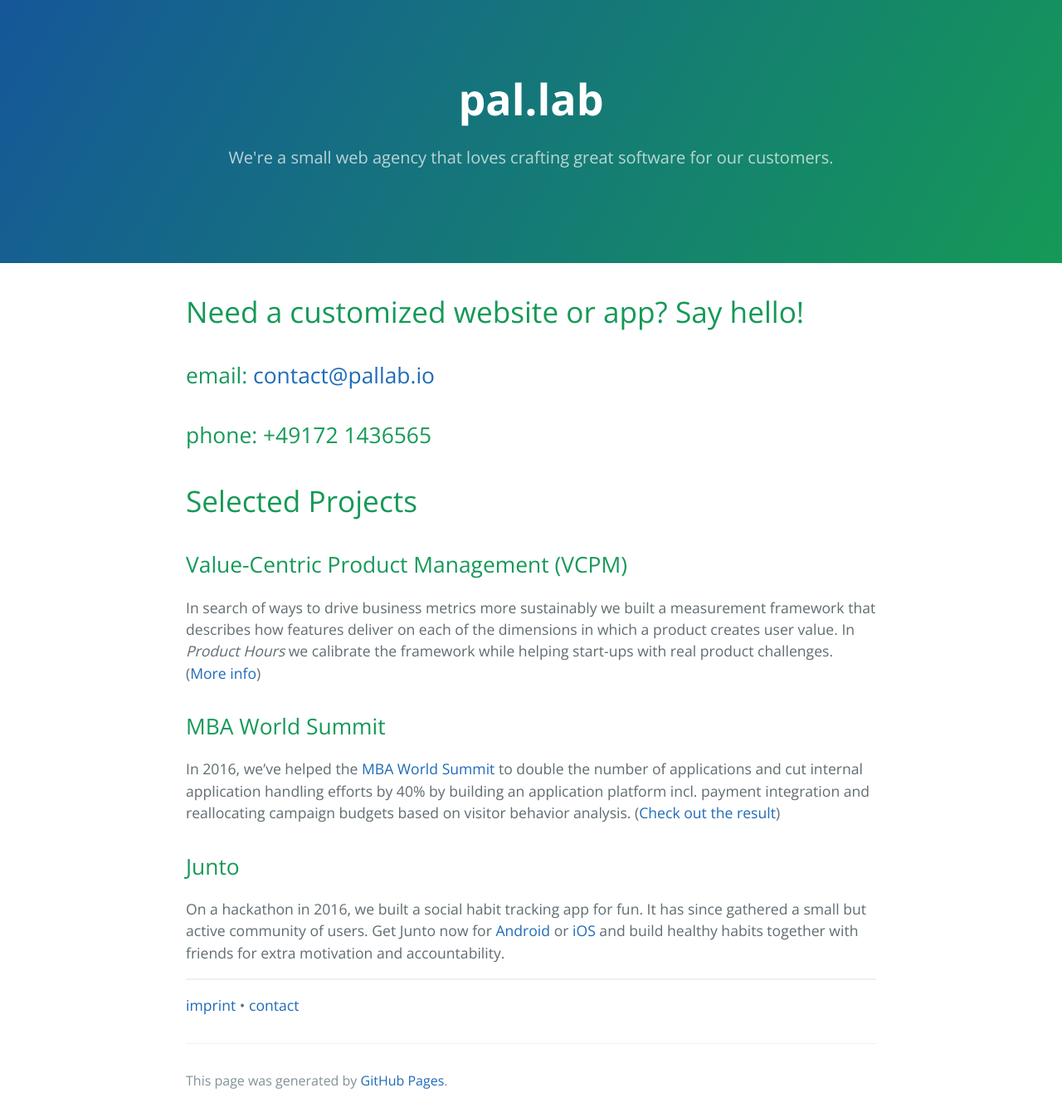
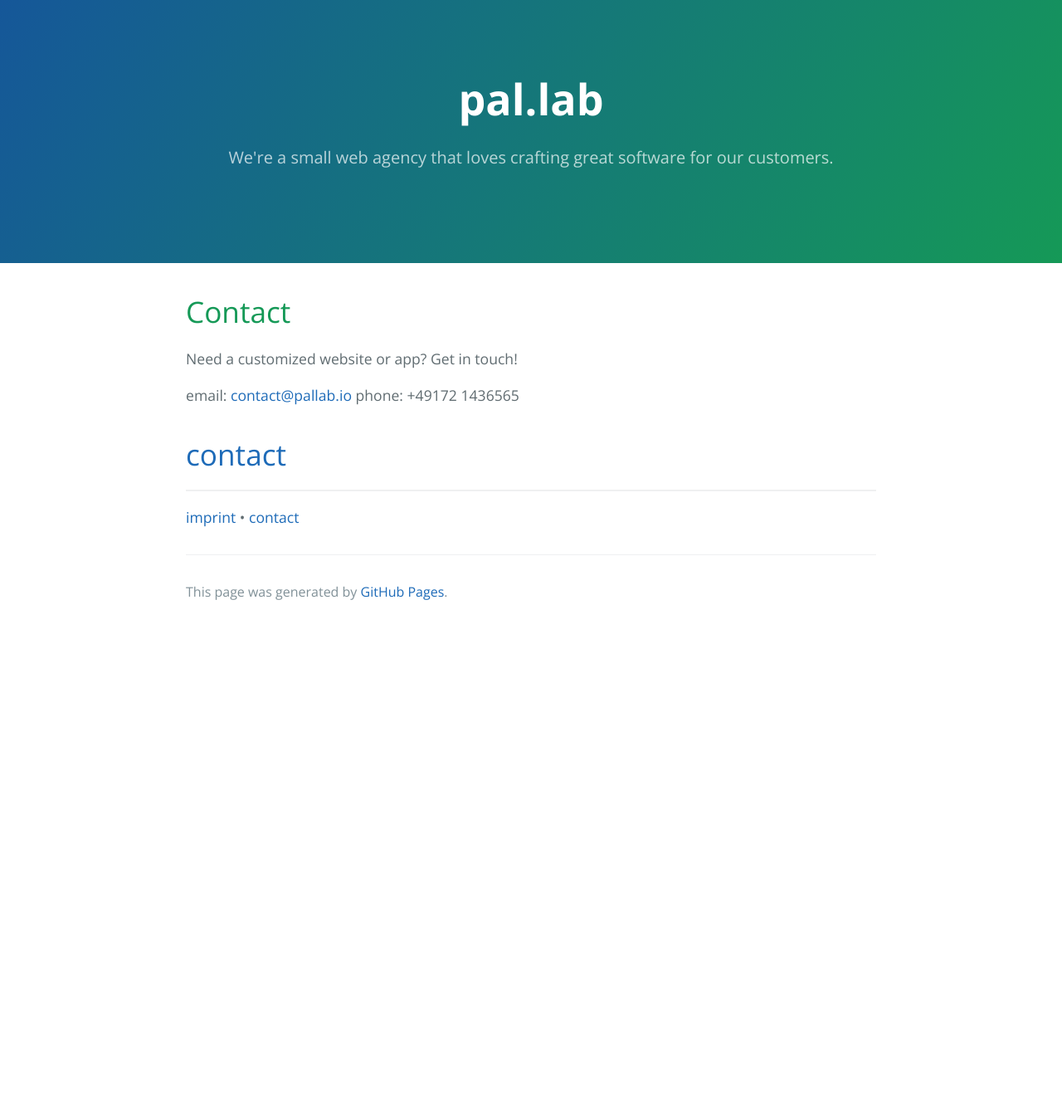
Before and after one commit to pal-lab/pal-lab.github.io, a Jekyll site: the page built from index.md, in a window 1280 px wide. Shown: the whole page at 83% size. Built offline with Jekyll 4.4.1, drawn with Linux system fonts in a browser that asks for light colours; our own code applies the rules of GitHub Pages for plain Markdown files; after the commit the page ends 900 px from its top, so only the background shows below that.

Commit message:
editorial

```diff
--- a/index.md
+++ b/index.md
@@ -1,28 +1,16 @@
 ---
 layout: default
 ---
-# [](#header-1)Need a customized website or app? Say hello!
-## [](#header-3) email: [contact@pallab.io](mailto:contact@pallab.io)
-## [](#header-3) phone: +49172 1436565
+# [](#header-1)Contact
+Need a customized website or app? Get in touch!
+
+email: [contact@pallab.io](mailto:contact@pallab.io)
+phone: +49172 1436565
+
+
+# [](#header-2)[contact](contact)
 
 
 
-
-# [](#header-1)Selected Projects
-
-## [](#header-2)Value-Centric Product Management (VCPM)
-
-In search of ways to drive business metrics more sustainably we built a measurement framework that describes how features deliver on each of the dimensions in which a product creates user value. In *Product Hours* we calibrate the framework while helping start-ups with real product challenges. ([More info](http://vcpm.org/))
-
-
-## [](#header-2)MBA World Summit
-
-In 2016, we've helped the [MBA World Summit](http://mbaworldsummit.com/) to double the number of applications and cut internal application handling efforts by 40% by building an application platform incl. payment integration and reallocating campaign budgets based on visitor behavior analysis. ([Check out the result](http://admissions.mbaworldsummit.com/))
-
-
-## [](#header-2)Junto
-
-On a hackathon in 2016, we built a social habit tracking app for fun. It has since gathered a small but active community of users. Get Junto now for [Android](https://play.google.com/store/apps/details?id=io.pallab.junto) or [iOS](https://itunes.apple.com/us/app/junto-mutual-improvement/id1326121611?mt=8) and build healthy habits together with friends for extra motivation and accountability.
-
 * * *
 [](#header-6)[imprint](imprint) • [](#header-6)[contact](contact)
```
